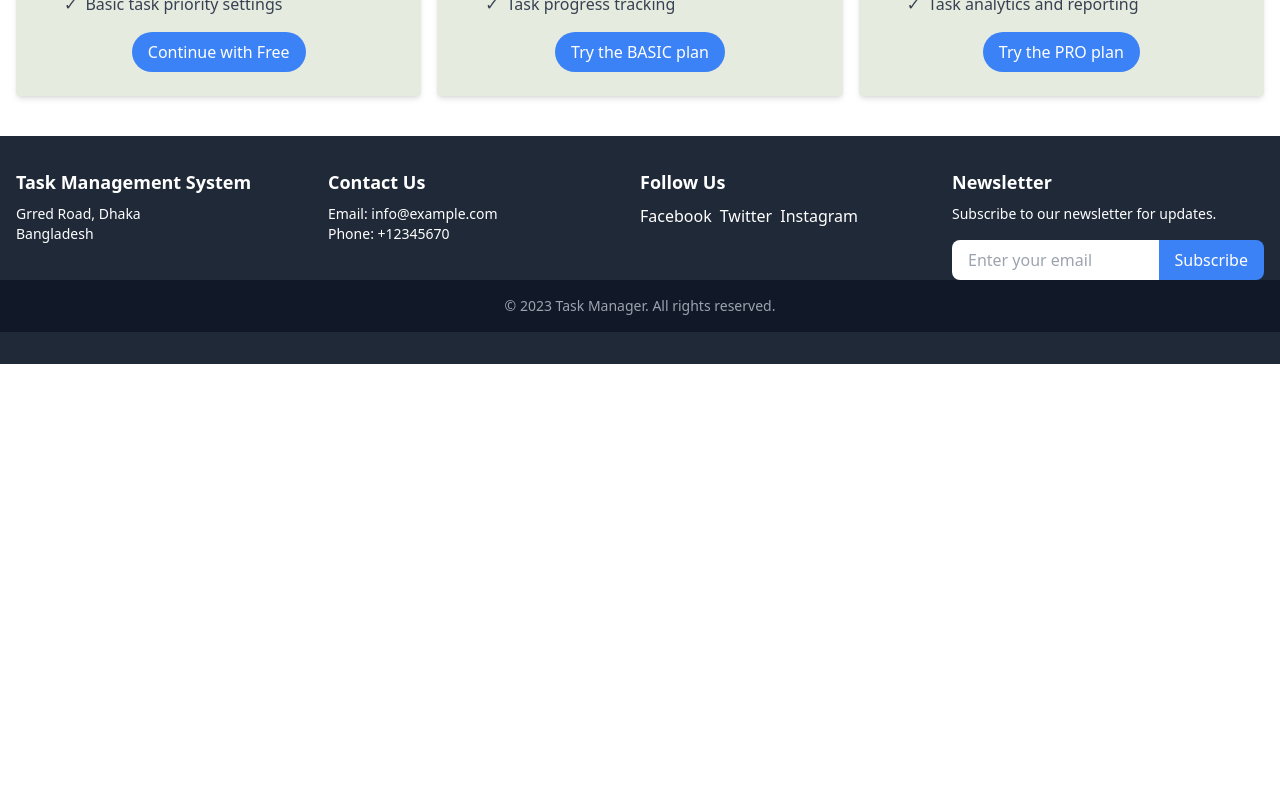
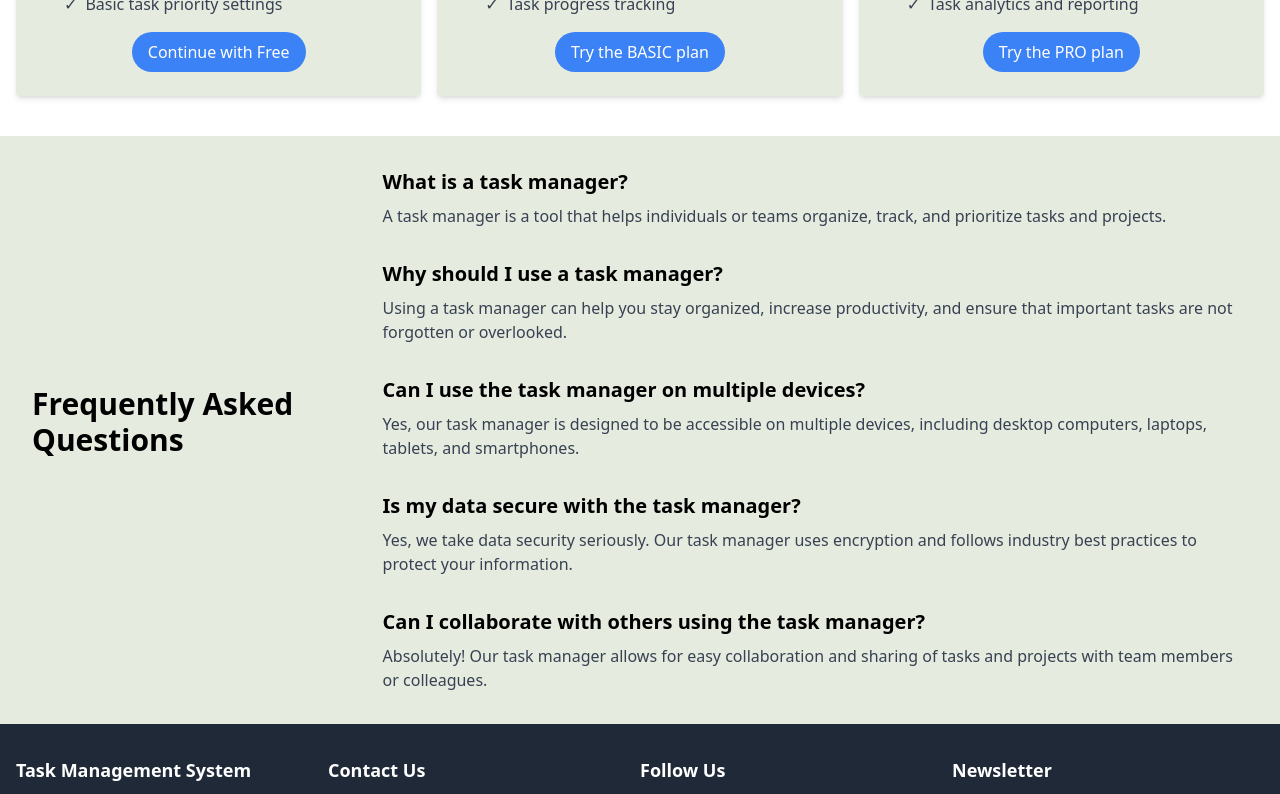
Before and after one commit to nazmul906/task-managemnet-system-clientside, a React (Vite) app: page / in a window 1280 px wide. Shown: the part 1560-2354 px from the top of the page. Before the commit the page ends 1924 px from the top, so only its background shows below. Built offline with nearby package versions, Linux system fonts and the light colour scheme; no server answers.

Commit message:
faq component is added

```diff
--- a/src/Pages/Home/AllTask/AllTask.jsx
+++ b/src/Pages/Home/AllTask/AllTask.jsx
@@ -23,9 +23,7 @@ const AllTask = () => {
   };
   return (
     <div className="bg-[#A2F2D2] p-2">
-      <h2 className="text-3xl font-bold mb-4 lg:ml-[15rem] ">
-        All Avaialble Task
-      </h2>
+      <h2 className="text-3xl  mb-4 lg:ml-[15rem] ">All Avaialble Task</h2>
 
       <div className="flex justify-center ">
         <div className="grid grid-cols-1 sm:grid-cols-2 md:grid-cols-3 text-center gap-[2.5rem] mb-2 p-[2.5rem]">
--- /dev/null
+++ b/src/Pages/Home/FAQ/FAQ.jsx
@@ -0,0 +1,67 @@
+import React from "react";
+
+const FAQ = () => {
+  return (
+    <div className="bg-[#E6EBE0] mx-auto p-4 flex justify-center items-center p-8">
+      <div>
+        <h2 className="text-3xl font-bold mb-4">Frequently Asked Questions</h2>
+      </div>
+      <div>
+        <div className="mb-8">
+          <h3 className="text-xl font-semibold mb-2">
+            What is a task manager?
+          </h3>
+          <p className="text-gray-700">
+            A task manager is a tool that helps individuals or teams organize,
+            track, and prioritize tasks and projects.
+          </p>
+        </div>
+
+        <div className="mb-8">
+          <h3 className="text-xl font-semibold mb-2">
+            Why should I use a task manager?
+          </h3>
+          <p className="text-gray-700">
+            Using a task manager can help you stay organized, increase
+            productivity, and ensure that important tasks are not forgotten or
+            overlooked.
+          </p>
+        </div>
+
+        <div className="mb-8">
+          <h3 className="text-xl font-semibold mb-2">
+            Can I use the task manager on multiple devices?
+          </h3>
+          <p className="text-gray-700">
+            Yes, our task manager is designed to be accessible on multiple
+            devices, including desktop computers, laptops, tablets, and
+            smartphones.
+          </p>
+        </div>
+
+        <div className="mb-8">
+          <h3 className="text-xl font-semibold mb-2">
+            Is my data secure with the task manager?
+          </h3>
+          <p className="text-gray-700">
+            Yes, we take data security seriously. Our task manager uses
+            encryption and follows industry best practices to protect your
+            information.
+          </p>
+        </div>
+
+        <div>
+          <h3 className="text-xl font-semibold mb-2">
+            Can I collaborate with others using the task manager?
+          </h3>
+          <p className="text-gray-700">
+            Absolutely! Our task manager allows for easy collaboration and
+            sharing of tasks and projects with team members or colleagues.
+          </p>
+        </div>
+      </div>
+    </div>
+  );
+};
+
+export default FAQ;
--- a/src/Pages/Home/Home/Home.jsx
+++ b/src/Pages/Home/Home/Home.jsx
@@ -3,6 +3,7 @@ import AllTask from "../AllTask/AllTask";
 import Banner from "../Banner/Banner";
 import Feature from "../Feature/Feature";
 import Pricing from "../Pricing/Pricing";
+import FAQ from "../FAQ/FAQ";
 
 const Home = () => {
   return (
@@ -12,6 +13,7 @@ const Home = () => {
       <AllTask></AllTask>
       <Feature></Feature>
       <Pricing></Pricing>
+      <FAQ></FAQ>
     </div>
   );
 };
```
